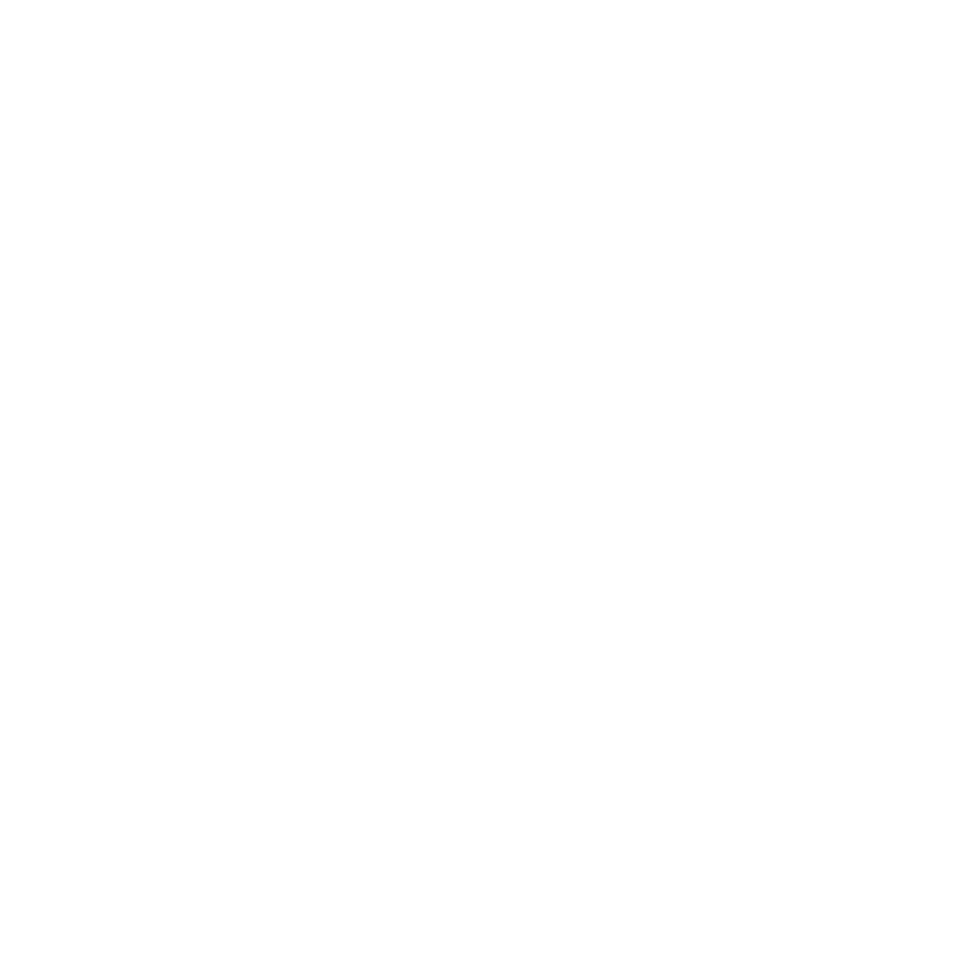
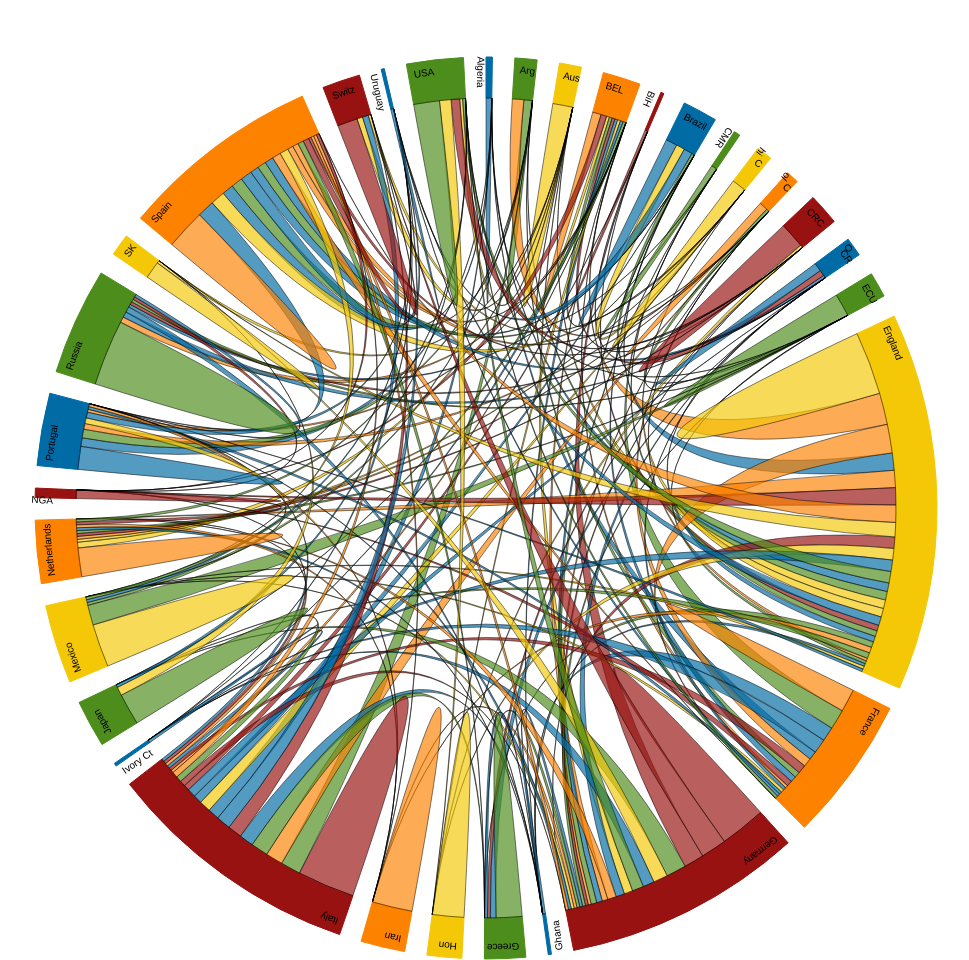
Before and after one commit to benunsworth/World-Cup-2014, a plain HTML site: page index.html in a window 1280 px wide. Shown: the whole page, without its empty margins (22-991 px from the left). Before the commit the page ends 800 px from the top, so only its background shows below. Drawn offline with nearby package versions, Linux system fonts and the light colour scheme.

Commit message:
Trying to put sections of code in correct order
Copy and pasting from my working JSFiddle

```diff
--- a/index.html
+++ b/index.html
@@ -2,7 +2,7 @@
 <meta charset="utf-8">
 <style>
 
-body {
+#chart {
 	font: 10px sans-serif;
 }
 
@@ -13,6 +13,9 @@ body {
 }
 
 </style>
+
+<div id="chart"> </div>
+
 <body>
 <script src="http://d3js.org/d3.v3.min.js"></script>
 <script>
```
